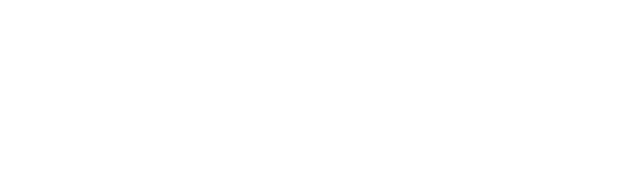
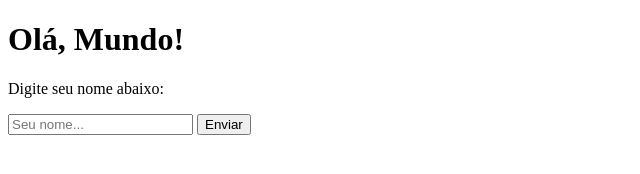
Before and after one commit to TalitaGabriela/pratica_github, a plain HTML site: page index.html in a window 1280 px wide. Shown: the whole page, without its empty margins (0-640 px from the left). Drawn offline with Linux system fonts and the light colour scheme.

Commit message:
Commit 13
Fazendo uma aplicação simples :)

```diff
--- a/index.html
+++ b/index.html
@@ -7,6 +7,19 @@
     <title>PRÁTICA GITHUB</title>
 </head>
 <body>
+    <div class="container">
+        <div class="card">
+            <h1>Olá, Mundo!</h1>
+            <p>Digite seu nome abaixo:</p>
+
+            <input type="text" id="user-name" placeholder="Seu nome..." />
+            <button onclick="exibirMensagem()">Enviar</button>
+
+            <p id="welcome-message"></p>
+            <div id="stitch-image"></div>
+        </div>
+    </div>
+
     <script src="index.js"></script>
 </body>
 </html>
```
